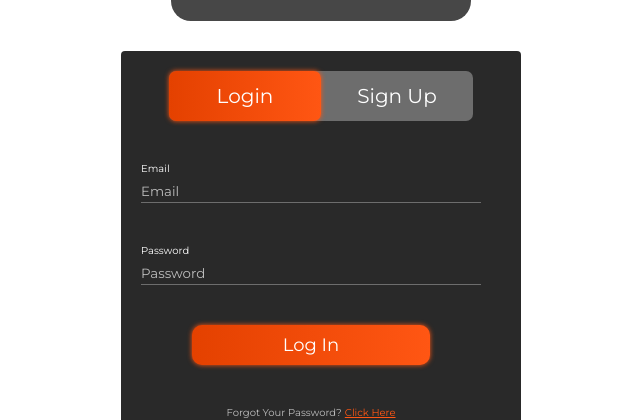
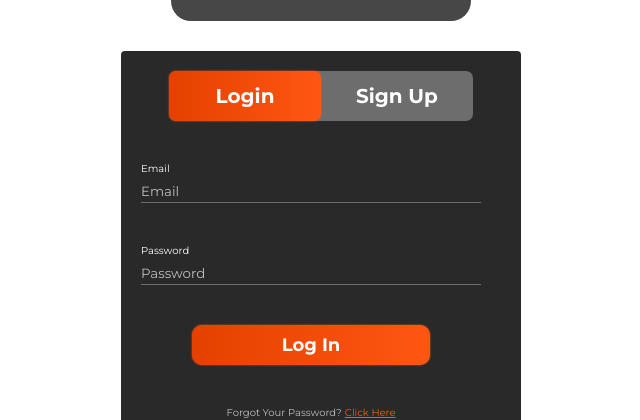
Before and after one commit to theNickMagee/Plain-React-CSS, a React (Create React App) app: page / in a window 1280 px wide. Shown: the part 169-589 px from the top of the page, without its empty margins (319-959 px from the left). Built offline with nearby package versions, Linux system fonts and the light colour scheme.

Commit message:
creator CDN

```diff
--- a/src/index.css
+++ b/src/index.css
@@ -5,8 +5,8 @@
   --lighter-grey: rgb(189, 189, 189);
   --dark-grey: rgb(41, 41, 41);
   --main-gradient: linear-gradient(to right, #e44100, #ff5613);
-  --main-glow: 0 0 0.5rem #ff5613;
-  --button-font-weight: 400;
+  --main-glow: 0 0 0.2rem #ff5613;
+  --button-font-weight: 700;
 }
 
 * {
```
